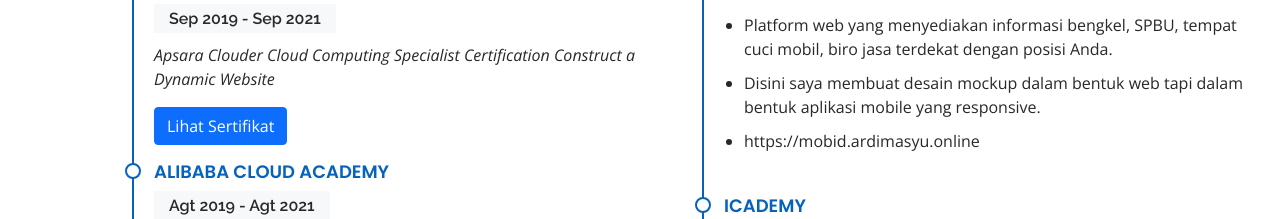
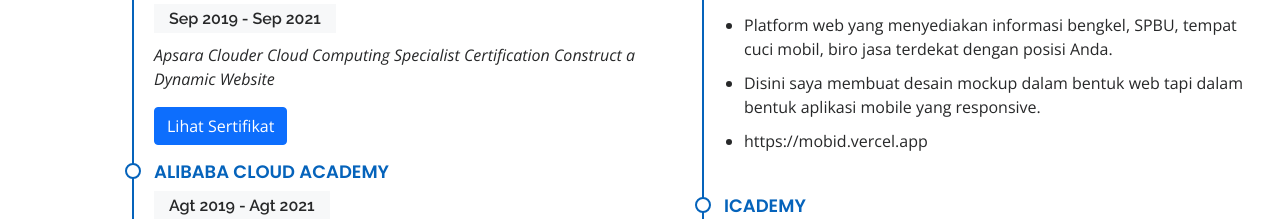
Before and after one commit to ardipc/my-resume, a Next.js app: page / in a window 1280 px wide. Shown: the part 4520-4739 px from the top of the page. Built offline with nearby package versions, Linux system fonts and the light colour scheme.

Commit message:
Update index.js

```diff
--- a/pages/index.js
+++ b/pages/index.js
@@ -175,7 +175,7 @@ export default function Home() {
       deskripsi: [
         "Platform web yang menyediakan informasi bengkel, SPBU, tempat cuci mobil, biro jasa terdekat dengan posisi Anda.",
         "Disini saya membuat desain mockup dalam bentuk web tapi dalam bentuk aplikasi mobile yang responsive.",
-        "https://mobid.ardimasyu.online"
+        "https://mobid.vercel.app"
       ]
     },
     {
```
